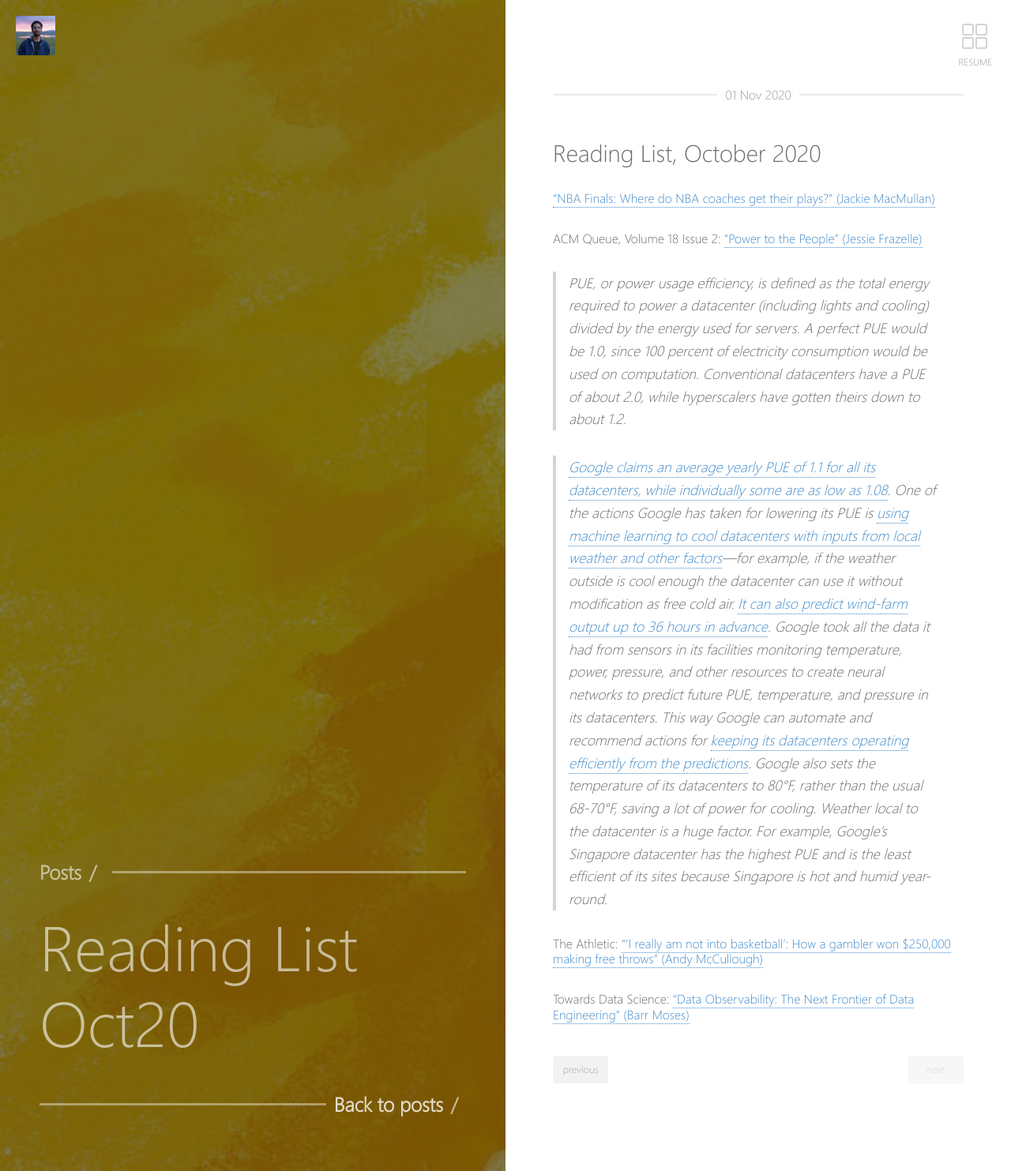
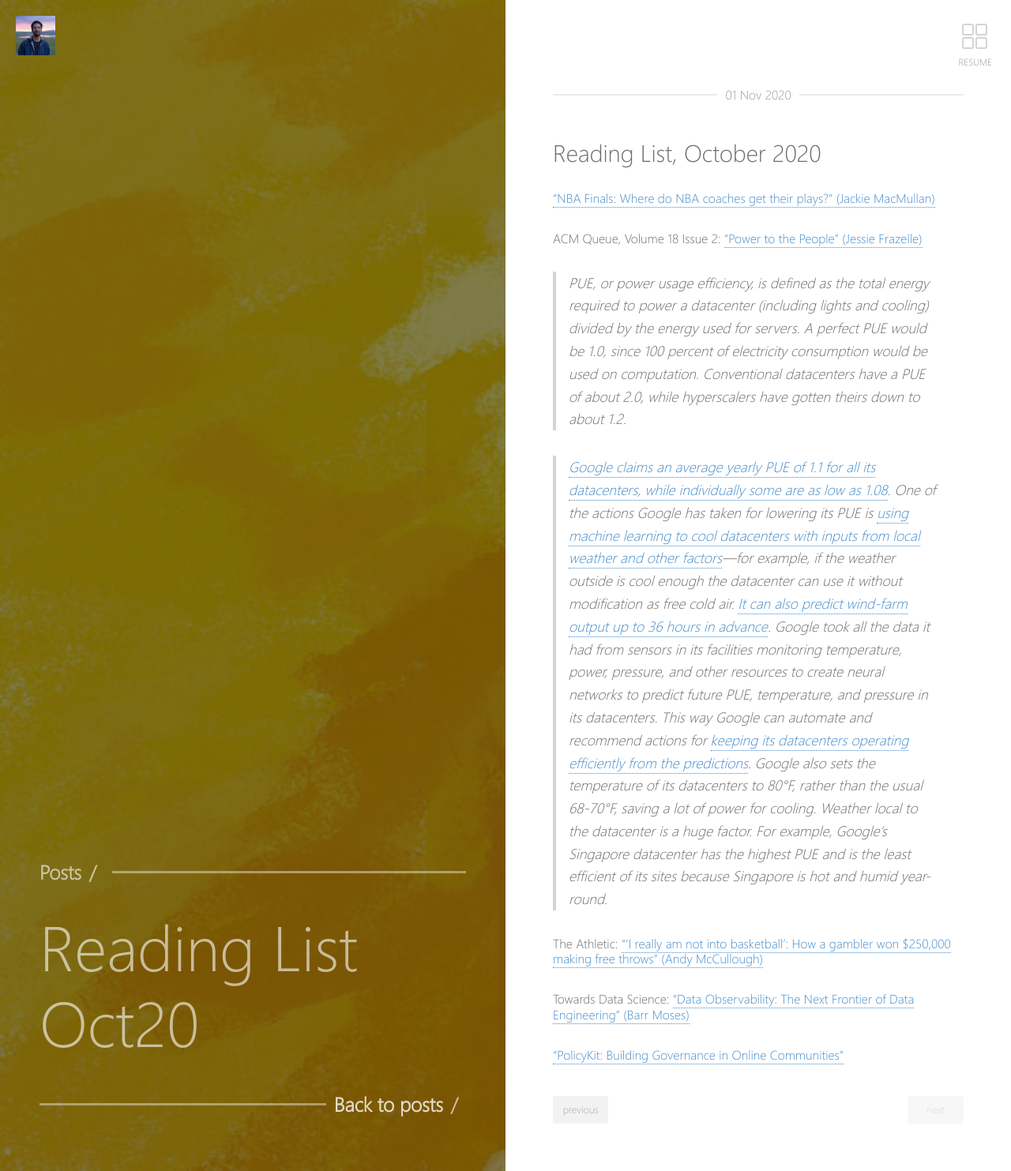
Before and after one commit to sumeet-bansal/sumeet-bansal.github.io, a Jekyll site: the page built from _posts/2020-11-01-reading-list-oct20.md, in a window 1280 px wide. Shown: the whole page at 79% size. Built offline with Jekyll 4.4.1, drawn with Linux system fonts in a browser that asks for light colours; our own code applies the rules of GitHub Pages for plain Markdown files.

Commit message:
Update 2020-11-01-reading-list-oct20.md

```diff
--- a/_posts/2020-11-01-reading-list-oct20.md
+++ b/_posts/2020-11-01-reading-list-oct20.md
@@ -10,3 +10,5 @@
 #### *The Athletic*: ["'I really am not into basketball': How a gambler won $250,000 making free throws" (Andy McCullough)](https://theathletic.com/2114179/2020/10/06/i-really-am-not-into-basketball-how-a-gambler-won-250000-making-free-throws)
 
 #### *Towards Data Science*: ["Data Observability: The Next Frontier of Data Engineering" (Barr Moses)](https://towardsdatascience.com/data-observability-the-next-frontier-of-data-engineering-f780feb874b)
+
+#### ["PolicyKit: Building Governance in Online Communities"](https://policykit.org/static/policyengine/pdf/policykit_uist2020.pdf)
```
